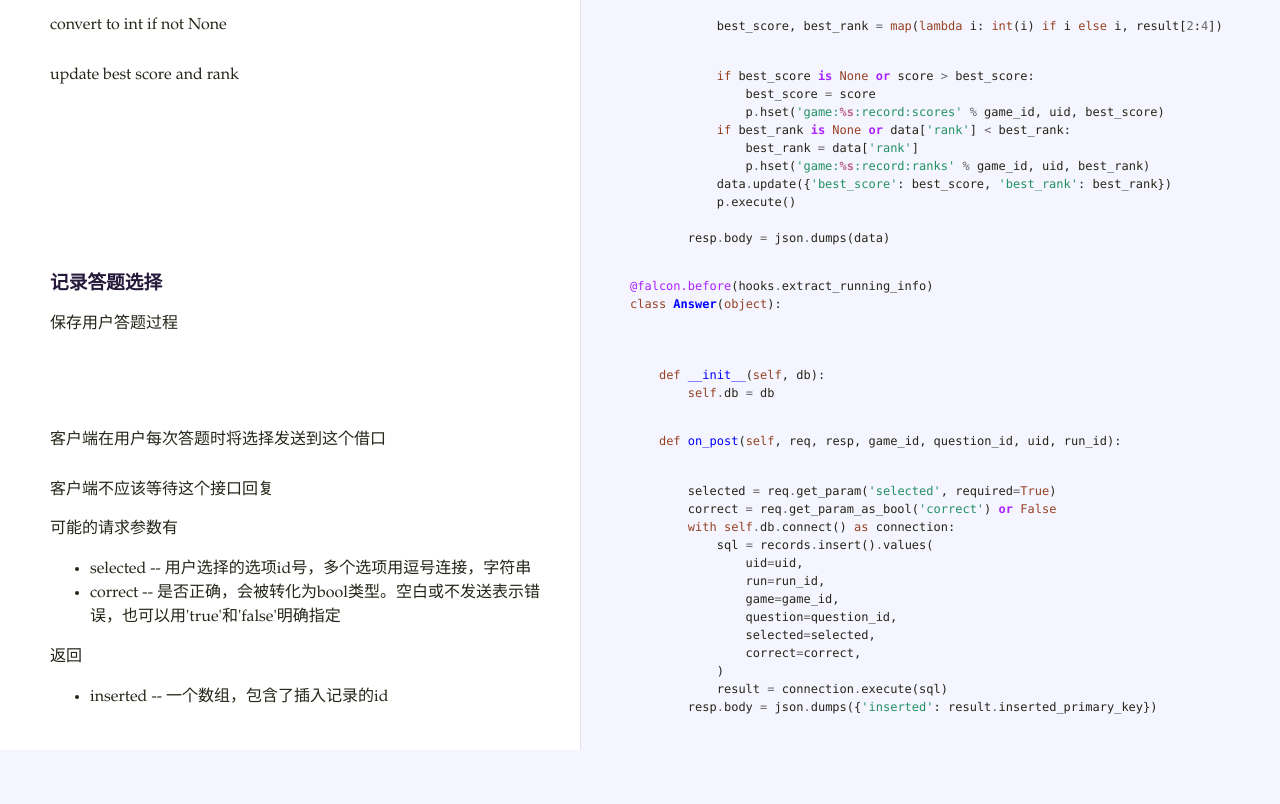
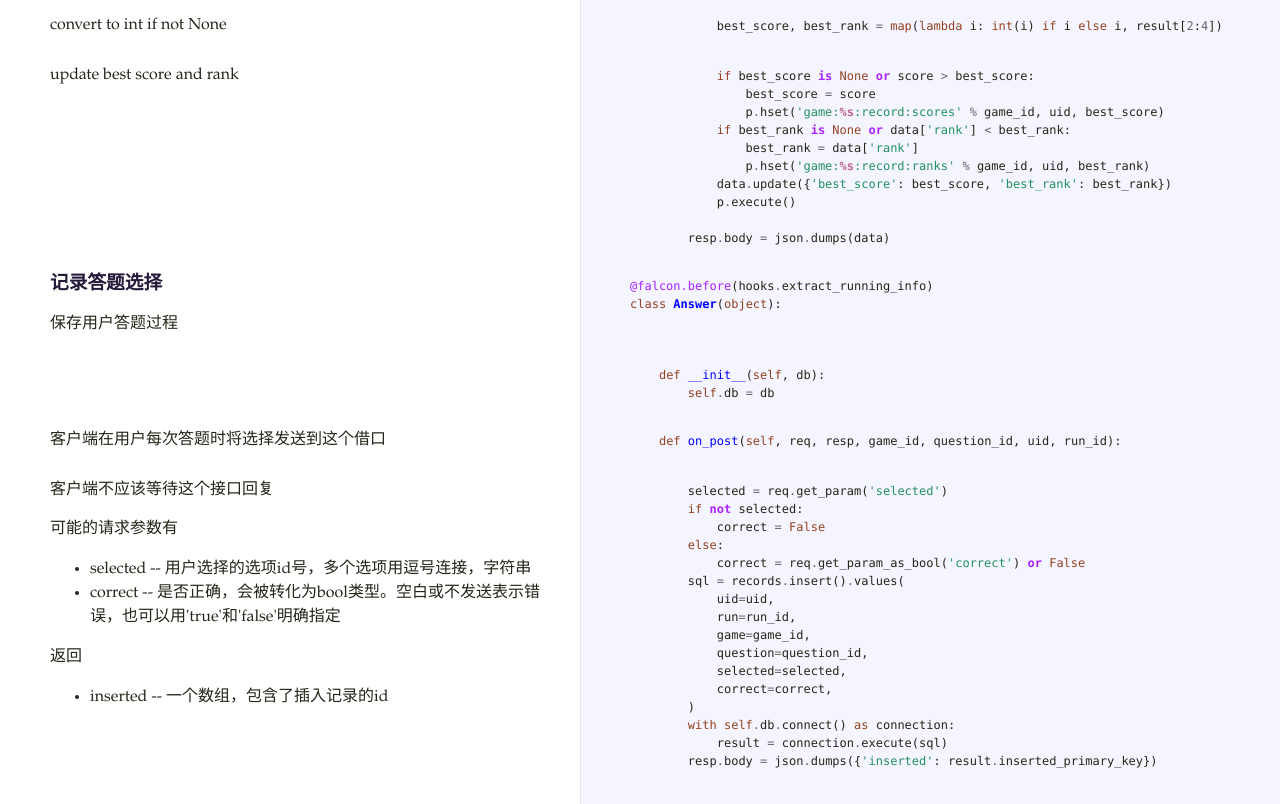
Before and after one commit to ak64th/record_node, a plain HTML site: page docs/resources.html in a window 1280 px wide. Shown: the part 2320-3124 px from the top of the page. Before the commit the page ends 3070 px from the top, so only its background shows below. Drawn offline with Linux system fonts and the light colour scheme.

Commit message:
update docs

```diff
--- a/docs/resources.html
+++ b/docs/resources.html
@@ -391,9 +391,11 @@
 </ul>
     </div>
     <div class='code'>
-      <div class="highlight"><pre>        <span class="n">selected</span> <span class="o">=</span> <span class="n">req</span><span class="o">.</span><span class="n">get_param</span><span class="p">(</span><span class="s1">&#39;selected&#39;</span><span class="p">,</span> <span class="n">required</span><span class="o">=</span><span class="bp">True</span><span class="p">)</span>
+      <div class="highlight"><pre>        <span class="n">selected</span> <span class="o">=</span> <span class="n">req</span><span class="o">.</span><span class="n">get_param</span><span class="p">(</span><span class="s1">&#39;selected&#39;</span><span class="p">)</span>
+        <span class="k">if</span> <span class="ow">not</span> <span class="n">selected</span><span class="p">:</span>
+            <span class="n">correct</span> <span class="o">=</span> <span class="bp">False</span>
+        <span class="k">else</span><span class="p">:</span>
             <span class="n">correct</span> <span class="o">=</span> <span class="n">req</span><span class="o">.</span><span class="n">get_param_as_bool</span><span class="p">(</span><span class="s1">&#39;correct&#39;</span><span class="p">)</span> <span class="ow">or</span> <span class="bp">False</span>
-        <span class="k">with</span> <span class="bp">self</span><span class="o">.</span><span class="n">db</span><span class="o">.</span><span class="n">connect</span><span class="p">()</span> <span class="k">as</span> <span class="n">connection</span><span class="p">:</span>
         <span class="n">sql</span> <span class="o">=</span> <span class="n">records</span><span class="o">.</span><span class="n">insert</span><span class="p">()</span><span class="o">.</span><span class="n">values</span><span class="p">(</span>
             <span class="n">uid</span><span class="o">=</span><span class="n">uid</span><span class="p">,</span>
             <span class="n">run</span><span class="o">=</span><span class="n">run_id</span><span class="p">,</span>
@@ -402,6 +404,7 @@
             <span class="n">selected</span><span class="o">=</span><span class="n">selected</span><span class="p">,</span>
             <span class="n">correct</span><span class="o">=</span><span class="n">correct</span><span class="p">,</span>
         <span class="p">)</span>
+        <span class="k">with</span> <span class="bp">self</span><span class="o">.</span><span class="n">db</span><span class="o">.</span><span class="n">connect</span><span class="p">()</span> <span class="k">as</span> <span class="n">connection</span><span class="p">:</span>
             <span class="n">result</span> <span class="o">=</span> <span class="n">connection</span><span class="o">.</span><span class="n">execute</span><span class="p">(</span><span class="n">sql</span><span class="p">)</span>
         <span class="n">resp</span><span class="o">.</span><span class="n">body</span> <span class="o">=</span> <span class="n">json</span><span class="o">.</span><span class="n">dumps</span><span class="p">({</span><span class="s1">&#39;inserted&#39;</span><span class="p">:</span> <span class="n">result</span><span class="o">.</span><span class="n">inserted_primary_key</span><span class="p">})</span>
 
```
Lines whose indentation alone changed are shown as unchanged.
